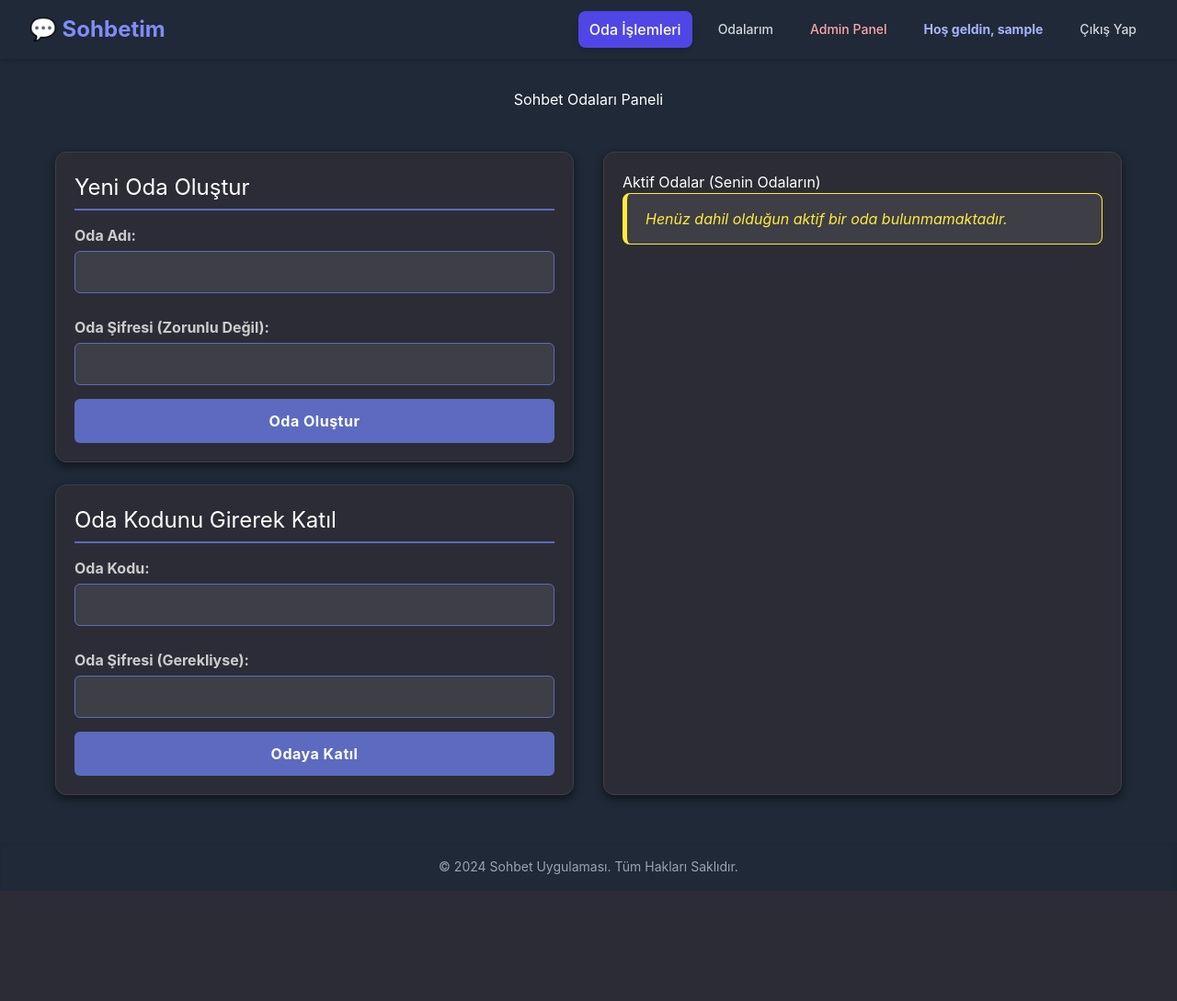
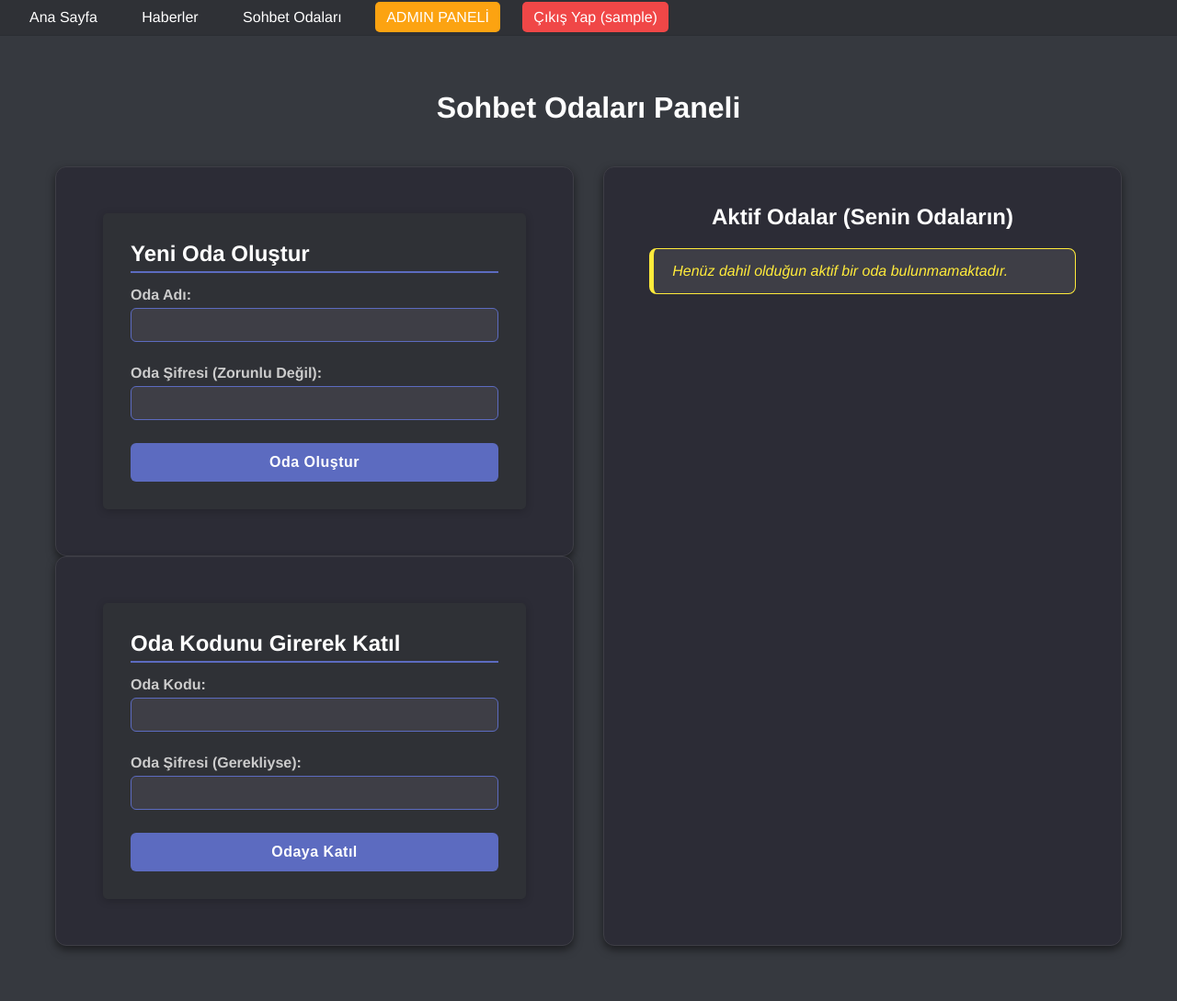
Before and after one commit to rw0rR/LAWIANDREW, a Flask app: page /dashboard in a window 1280 px wide. Shown: the whole page at 92% size. Before the commit the page ends 969 px from the top, so only its background shows below. Run offline with Flask 3, Linux system fonts and the light colour scheme; the visitor is signed in with stand-in values (Sample User, id 1); some libraries are stand-ins or nearby versions.

Commit message:
Update base.html

```diff
--- a/templates/base.html
+++ b/templates/base.html
@@ -2,123 +2,45 @@
 <html lang="tr">
 <head>
     <meta charset="UTF-8">
-    <meta name="viewport" content="width=device-width, initial-scale=1.0">
-    <title>{% block title %}Sohbet Uygulaması{% endblock %}</title>
+    <title>{% block title %}...{% endblock %}</title>
+    <link rel="stylesheet" href="{{ url_for('static', filename='style.css') }}">
+    {% block head_scripts %}{% endblock %}
+</head>
+<body>
+    <header>
+        <nav>
+            <a href="{{ url_for('index') }}">Ana Sayfa</a>
+            <a href="{{ url_for('news_index') }}">Haberler</a>
 
-    <!--
-        CSS'in bozulması genellikle bu CDN bağlantısının eksik olmasından kaynaklanır.
-        Tüm sayfalara stil sağlamak için Tailwind CSS CDN'i eklenmiştir.
-    -->
-    <script src="https://cdn.tailwindcss.com"></script>
+            {% if session.logged_in %}
+                <a href="{{ url_for('dashboard') }}">Sohbet Odaları</a>
 
-    <style>
-        /* Ana fontu ayarla ve sayfa arka planını belirle */
-        body {
-            font-family: 'Inter', sans-serif;
-            background-color: #1f2937; /* Koyu Gri Arka Plan */
-            min-height: 100vh;
-            display: flex;
-            flex-direction: column;
-        }
+                {% if 'current_room_code' in session and session.current_room_code in rooms %}
+                    {% set room_code = session.current_room_code %}
+                    {% set room_name = rooms[room_code].name %}
 
-        /* Flask flash mesajları için stil */
-        .flash-message {
-            position: fixed;
-            top: 20px;
-            right: 20px;
-            z-index: 1000;
-            max-width: 300px;
-            box-shadow: 0 4px 6px -1px rgba(0, 0, 0, 0.1), 0 2px 4px -2px rgba(0, 0, 0, 0.1);
-            border-radius: 0.5rem;
-            animation: fadeInOut 5s forwards; /* 5 saniye sonra kaybolma animasyonu */
-        }
+                    <a href="{{ url_for('room_page', room_code=room_code) }}"
+                       style="background-color: #43b581; color: white; font-weight: bold; border-radius: 5px;">
+                        # {{ room_name }}
+                    </a>
+                {% endif %}
 
-        @keyframes fadeInOut {
-            0% { opacity: 0; transform: translateY(-20px); }
-            10% { opacity: 1; transform: translateY(0); }
-            90% { opacity: 1; transform: translateY(0); }
-            100% { opacity: 0; transform: translateY(-20px); }
-        }
-    </style>
-</head>
-<body class="text-white">
+                {% if session.is_admin %}
+                    <a href="{{ url_for('admin_panel') }}" style="background-color: #fca311;">ADMIN PANELİ</a>
+                {% endif %}
+                <a href="{{ url_for('logout') }}" style="background-color: #f04747;">Çıkış Yap ({{ session.username }})</a>
+            {% else %}
+                <a href="{{ url_for('register') }}">Kayıt Ol</a>
+                <a href="{{ url_for('login') }}">Giriş Yap</a>
+            {% endif %}
+        </nav>
+    </header>
 
-    <!-- Navbar -->
-    <nav class="bg-gray-800 shadow-md">
-        <div class="max-w-7xl mx-auto px-4 sm:px-6 lg:px-8">
-            <div class="flex items-center justify-between h-16">
-                <div class="flex items-center">
-                    <a href="{{ url_for('index') }}" class="flex-shrink-0 text-2xl font-bold text-indigo-400 hover:text-indigo-300 transition duration-150">
-                        💬 Sohbetim
-                    </a>
-                </div>
-                <div class="flex items-center space-x-4">
-                    {% if session.get('logged_in') %}
-                        <!-- Oda Oluşturma Formu (Sadece Giriş Yapanlar İçin) -->
-                        <div class="relative group">
-                            <button class="bg-indigo-600 hover:bg-indigo-700 text-white font-medium py-2 px-3 rounded-lg shadow-md transition duration-150 focus:outline-none">
-                                Oda İşlemleri
-                            </button>
-                            <div class="absolute right-0 mt-2 w-64 bg-gray-700 border border-gray-600 rounded-lg shadow-xl opacity-0 group-hover:opacity-100 transition-opacity duration-300 pointer-events-none group-hover:pointer-events-auto z-50 p-3">
-                                <form method="POST" action="{{ url_for('create_room') }}" class="mb-3">
-                                    <h3 class="text-sm font-semibold text-white mb-2 border-b border-gray-600 pb-1">Yeni Oda Oluştur</h3>
-                                    <input type="text" name="room_name" placeholder="Oda Adı" required
-                                           class="w-full p-2 mb-2 text-sm bg-gray-800 border border-gray-600 rounded-md text-white focus:ring-indigo-500 focus:border-indigo-500">
-                                    <button type="submit" class="w-full bg-green-600 hover:bg-green-700 text-white text-sm font-medium py-2 rounded-md transition duration-150">Oluştur</button>
-                                </form>
-                                <form method="POST" action="{{ url_for('join_room_route') }}">
-                                    <h3 class="text-sm font-semibold text-white mb-2 border-b border-gray-600 pb-1">Odaya Katıl</h3>
-                                    <input type="text" name="room_code" placeholder="Oda Kodu (Örn: A1B2C3D4)" required
-                                           class="w-full p-2 mb-2 text-sm bg-gray-800 border border-gray-600 rounded-md text-white focus:ring-indigo-500 focus:border-indigo-500 uppercase">
-                                    <button type="submit" class="w-full bg-blue-600 hover:bg-blue-700 text-white text-sm font-medium py-2 rounded-md transition duration-150">Katıl</button>
-                                </form>
-                            </div>
-                        </div>
-
-                        <!-- Kullanıcı Menüsü -->
-                        <a href="{{ url_for('dashboard') }}" class="text-gray-300 hover:bg-gray-700 hover:text-white px-3 py-2 rounded-md text-sm font-medium transition duration-150">Odalarım</a>
-                        {% if session.get('is_admin') %}
-                            <a href="{{ url_for('admin_panel') }}" class="text-red-300 hover:bg-red-700 hover:text-white px-3 py-2 rounded-md text-sm font-medium transition duration-150">Admin Panel</a>
-                        {% endif %}
-                        <span class="text-indigo-300 text-sm font-bold px-3 py-2">Hoş geldin, {{ session.get('username') }}</span>
-                        <a href="{{ url_for('logout') }}" class="text-gray-300 hover:bg-red-500 hover:text-white px-3 py-2 rounded-md text-sm font-medium transition duration-150">Çıkış Yap</a>
-                    {% else %}
-                        <!-- Misafir Menüsü -->
-                        <a href="{{ url_for('login') }}" class="text-gray-300 hover:bg-gray-700 hover:text-white px-3 py-2 rounded-md text-sm font-medium transition duration-150">Giriş</a>
-                        <a href="{{ url_for('register') }}" class="bg-indigo-600 hover:bg-indigo-700 text-white px-3 py-2 rounded-md text-sm font-medium transition duration-150">Kayıt Ol</a>
-                    {% endif %}
-                </div>
-            </div>
-        </div>
-    </nav>
-
-    <!-- Flash Mesajları -->
-    {% with messages = get_flashed_messages(with_categories=true) %}
-        {% if messages %}
-            {% for category, message in messages %}
-                <div class="flash-message p-4 text-sm font-medium {% if category == 'danger' %}bg-red-500 text-white{% elif category == 'success' %}bg-green-500 text-white{% elif category == 'warning' %}bg-yellow-500 text-gray-900{% else %}bg-blue-500 text-white{% endif %}">
-                    {{ message }}
-                </div>
-            {% endfor %}
-        {% endif %}
-    {% endwith %}
-
-    <!-- Ana İçerik Alanı -->
-    <main class="flex-grow">
-        <div class="container mx-auto px-4 py-8">
-            {% block content %}{% endblock %}
-        </div>
+    <main>
+        {% block content %}
+        {% endblock %}
     </main>
 
-    <!-- Footer -->
-    <footer class="bg-gray-800 shadow-inner mt-auto">
-        <div class="max-w-7xl mx-auto px-4 sm:px-6 lg:px-8 py-4 text-center">
-            <p class="text-gray-400 text-sm">&copy; 2024 Sohbet Uygulaması. Tüm Hakları Saklıdır.</p>
-        </div>
-    </footer>
-
-    <!-- JavaScript Blokları -->
     {% block scripts %}{% endblock %}
-
 </body>
 </html>
```
